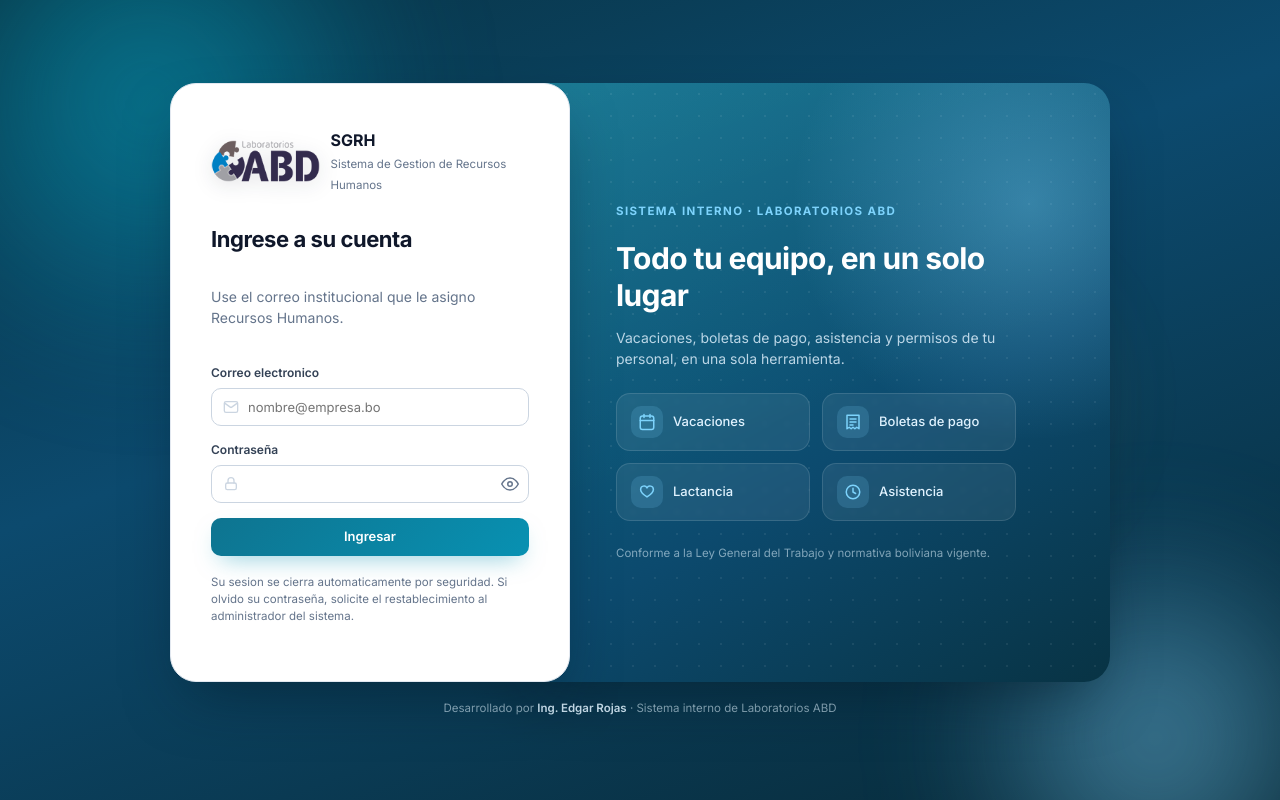
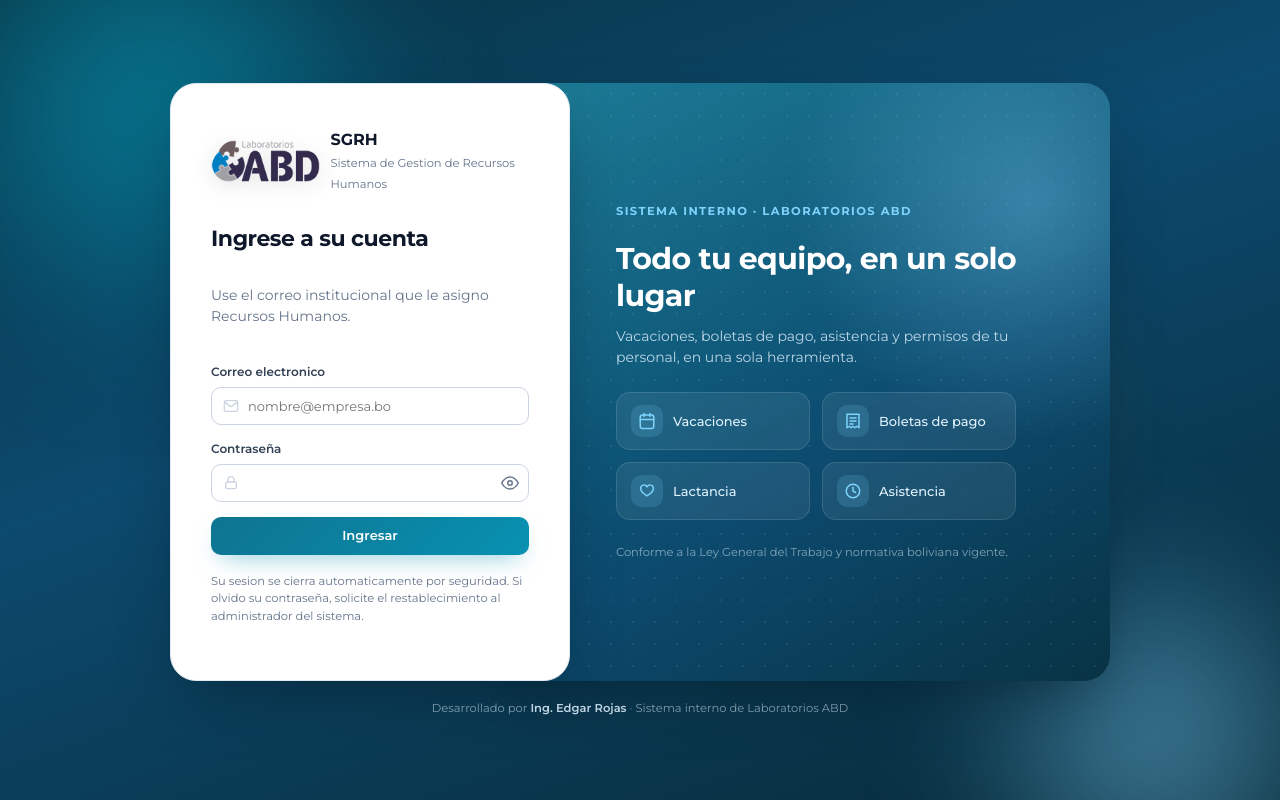
Before and after one commit to edgar2420/AbdRecursos, an Angular app in the folder frontend/: page /login in a window 1280 px wide. Built offline with nearby package versions, Linux system fonts and the light colour scheme.

Commit message:
Login: prueba de tipografia Montserrat, solo en esta pantalla (el resto de la app sigue con Inter)

```diff
--- a/frontend/src/app/features/auth/login.component.ts
+++ b/frontend/src/app/features/auth/login.component.ts
@@ -154,6 +154,9 @@
   styles: [
     `
       .login {
+        /* Prueba puntual: solo esta pantalla usa Montserrat, el resto de la
+           app sigue con la tipografia global (--font: Inter). */
+        font-family: 'Montserrat', var(--font);
         position: relative;
         min-height: 100vh;
         overflow: hidden;
--- a/frontend/src/index.html
+++ b/frontend/src/index.html
@@ -11,7 +11,7 @@
     <link rel="preconnect" href="https://fonts.googleapis.com" />
     <link rel="preconnect" href="https://fonts.gstatic.com" crossorigin />
     <link
-      href="https://fonts.googleapis.com/css2?family=Inter:wght@400;500;600;700&display=swap"
+      href="https://fonts.googleapis.com/css2?family=Inter:wght@400;500;600;700&family=Montserrat:wght@400;500;600;700;800&display=swap"
       rel="stylesheet"
     />
   </head>
```
